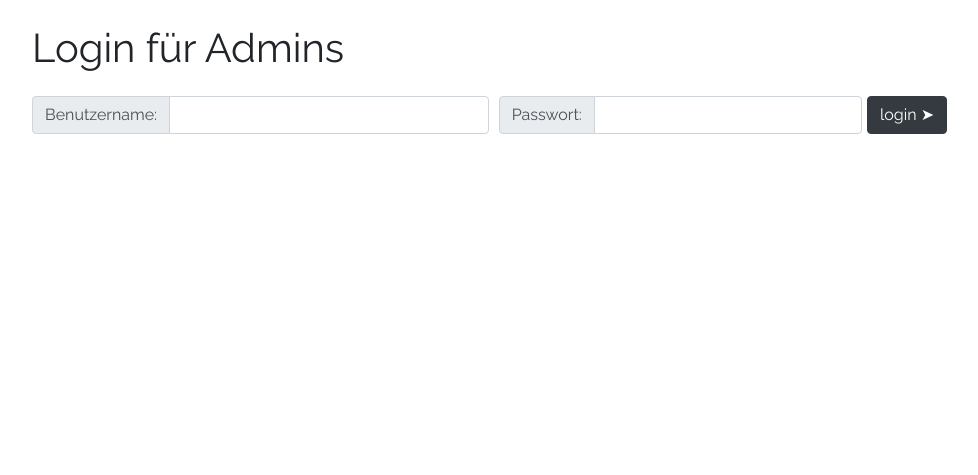
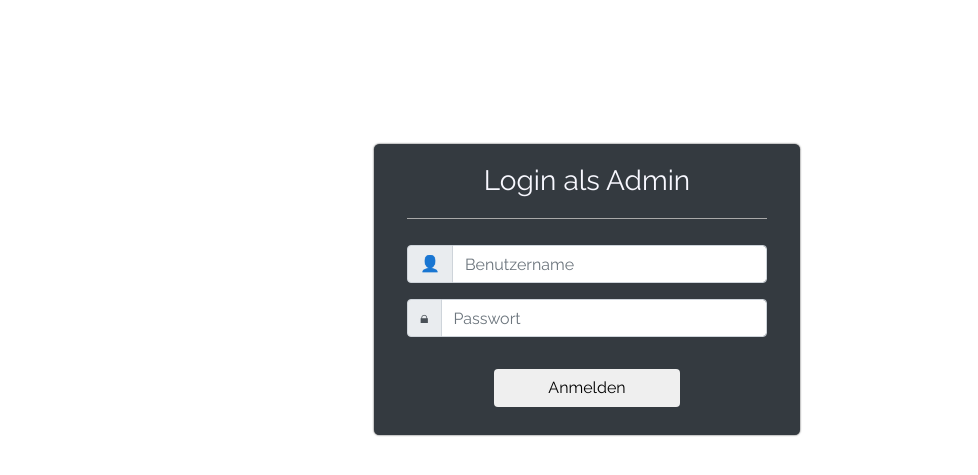
Before and after one commit to marceljakob/LagerteamApp, a PHP site: page /loginIntern.php in a window 1280 px wide. Shown: the part 56-531 px from the top of the page, without its empty margins (53-1031 px from the left). Run offline with PHP 8.4, Linux system fonts and the light colour scheme; some libraries are stand-ins or nearby versions.

Commit message:
TR: Update der Datei loginIntern.php
WAS ÄNDERT SICH FÜR DEN ANWENDER?
In der Navbar wurden links hinterlegt, der Anwender kann nun navigieren.
Das Login-Formular wurde optisch angepasst.

WAS ÄNDERT SICH AM QUELLCODE?
Den Navbar-items wurden links hinzugefügt.
Die Klasse login-form wurde hinzugefügt um das Formular optisch anzupassen.
Abstände und Breiten von den Formular-elementen wurde angepasst.
Die Placeholder der textfelder wurde angepasst, außerdem wurden Unicode-Symbole hinzugefügt um das entsprechende feld zu beschrieben.

```diff
--- a/LagerteamApp/www/loginIntern.php
+++ b/LagerteamApp/www/loginIntern.php
@@ -87,13 +87,13 @@ if(!empty($_POST['username'])) {
         </button>
         <div class="collapse navbar-collapse" id="navbarNavAltMarkup">
             <div class="navbar-nav">
-                <a class="nav-item nav-link active" href="#">Menü  <span class="sr-only">(current)</span></a>
-                <a class="nav-item nav-link" href="#">Online-Anmeldung</a>
-                <a class="nav-item nav-link" href="#">Kalender</a>
-                <a class="nav-item nav-link" href="#">Galerie</a>
-                <a class="nav-item nav-link" href="#">Songtexte</a>
-                <a class="nav-item nav-link" href="#">Kontakt</a>
-                <a class="nav-item nav-link" href="#">Intern</a>
+                <a class="nav-item nav-link active" href="./">Menü  <span class="sr-only">(current)</span></a>
+                <a class="nav-item nav-link" href="">Online-Anmeldung</a>
+                <a class="nav-item nav-link" href="kalender.html">Kalender</a>
+                <a class="nav-item nav-link" href="galerie.html">Galerie</a>
+                <a class="nav-item nav-link" href="songtexte.html">Songtexte</a>
+                <a class="nav-item nav-link" href="kontakt.html">Kontakt</a>
+                <a class="nav-item nav-link" href="intern.php">Intern</a>
             </div>
         </div>
     </nav>
@@ -105,30 +105,37 @@ if(!empty($_POST['username'])) {
         Beeinhaltet die Klasse "container-navbar-fixed".
         Zuständig für den margin-top Abstand von der fixed-Navbar.
         -->
-        <section class="container container-navbar-fixed">
-            <h1>Login für Admins</h1>
+        <section class="container container-navbar-fixed loginForm">
+            <h3><center>Login als Admin</center></h3>
+            <hr>
             <h5 id="errormsg"></h5>
             <form action="loginIntern.php" method="post">
                     <div class="form-row">
-                        <div class="col-md-5">
+                        <div class="col-md-12">
                             <label class="sr-only" for="inlineFormInputGroup">LoginUsername</label>
-                            <div class="input-group">
+                            <div class="input-group form-margin">
                                 <div class="input-group-prepend">
-                                    <div class="input-group-text" id="newsStatus">Benutzername: </div>
+                                    <div class="input-group-text" id="newsStatus">👤&#xFE0E;</div>
                                 </div>
-                                <input type="text" class="form-control" id="username" name="username" aria-describedby="Benutzername eintragen" id="inlineFormInputGroup" required>
+                                <input type="text" class="form-control" id="username" name="username" placeholder="Benutzername" aria-describedby="Benutzername eintragen" id="inlineFormInputGroup" required>
                             </div>
                         </div>
-                        <div class="col-md-4">
+                    </div>
+                    <div class="form-row">
+                        <div class="col-md-12">
                             <label class="sr-only" for="inlineFormInputGroup">LoginPassword</label>
-                            <div class="input-group">
+                            <div class="input-group form-margin">
                                 <div class="input-group-prepend">
-                                    <div class="input-group-text" id="newsStatus">Passwort: </div>
+                                    <div class="input-group-text" id="newsStatus">🔒&#xFE0E;</div>
                                 </div>
-                                <input type="password" class="form-control" id="password" name="password" aria-describedby="Benutzername eintragen" id="inlineFormInputGroup" required>
+                                <input type="password" class="form-control" id="password" name="password" placeholder="Passwort" aria-describedby="Benutzername eintragen" id="inlineFormInputGroup" required>
                             </div>
                         </div>
-                        <button class="btn btn-dark" type="submit">login ➤</button>
+                    </div>
+                    <div class="form-row">
+                        <div class="col-md-12 text-center margin-top-plus">
+                            <button class="btn btn-long" type="submit">Anmelden</button>
+                        </div>
                     </div>
                 </form>
         </section>
```
